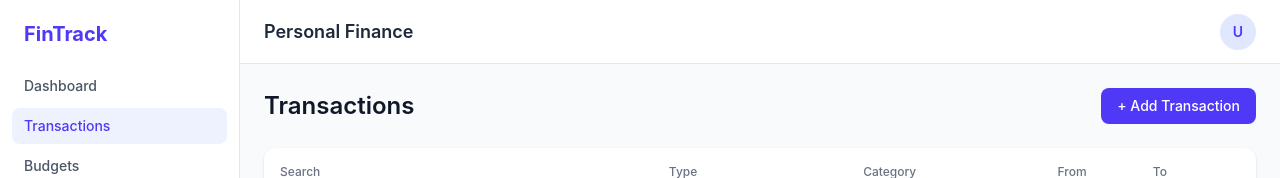
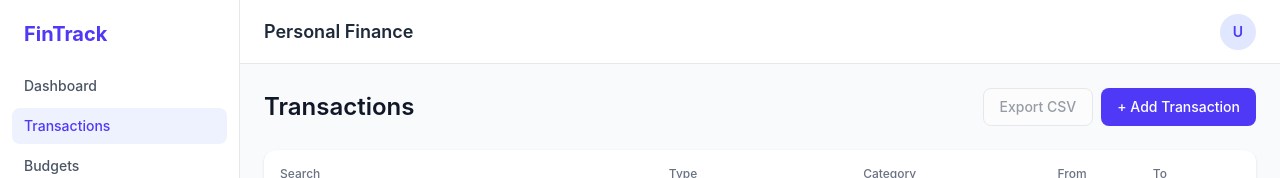
Before and after one commit to mahdirez/fintrack-dashboard, a React (Vite) app: page /transactions in a window 1280 px wide. Shown: the top 178 px of the page. Built offline with nearby package versions, Linux system fonts and the light colour scheme.

Commit message:
feat: add CSV export button to Transactions page

```diff
--- a/src/pages/TransactionsPage.tsx
+++ b/src/pages/TransactionsPage.tsx
@@ -12,11 +12,14 @@ import {
   hasActiveFilters,
 } from "../utils/filterTransactions";
 import type { Transaction, TransactionFilters } from "../types";
+import { transactionsToCSV } from "../utils/csv";
+import { downloadFile } from "../utils/download";
+import { today } from "../utils/format";
 
 export default function TransactionsPage() {
-  const transactions = useFinanceStore(s => s.transactions);
-  const categories = useFinanceStore(s => s.categories);
-  const deleteTransaction = useFinanceStore(s => s.deleteTransaction);
+  const transactions = useFinanceStore((s) => s.transactions);
+  const categories = useFinanceStore((s) => s.categories);
+  const deleteTransaction = useFinanceStore((s) => s.deleteTransaction);
 
   const [isFormOpen, setIsFormOpen] = useState(false);
   const [editing, setEditing] = useState<Transaction | null>(null);
@@ -49,16 +52,30 @@ export default function TransactionsPage() {
     setDeleting(null);
   };
 
+  const handleExport = () => {
+    const csv = transactionsToCSV(filtered, categories);
+    downloadFile(csv, `fintrack-transactions-${today()}.csv`, "text/csv");
+  };
+
   return (
     <div>
-      <div className="flex items-center justify-between">
+      <div className="flex flex-wrap items-center justify-between gap-3">
         <h2 className="text-2xl font-semibold">Transactions</h2>
+        <div className="flex gap-2">
+          <button
+            onClick={handleExport}
+            disabled={filtered.length === 0}
+            className="rounded-lg border border-gray-300 bg-white px-4 py-2 text-sm font-medium text-gray-700 hover:bg-gray-50 disabled:cursor-not-allowed disabled:opacity-50"
+          >
+            Export CSV
+          </button>
           <button
             onClick={openAdd}
             className="rounded-lg bg-indigo-600 px-4 py-2 text-sm font-medium text-white hover:bg-indigo-700"
           >
             + Add Transaction
           </button>
+        </div>
       </div>
 
       <TransactionFiltersBar
```
Lines whose indentation alone changed are shown as unchanged.
